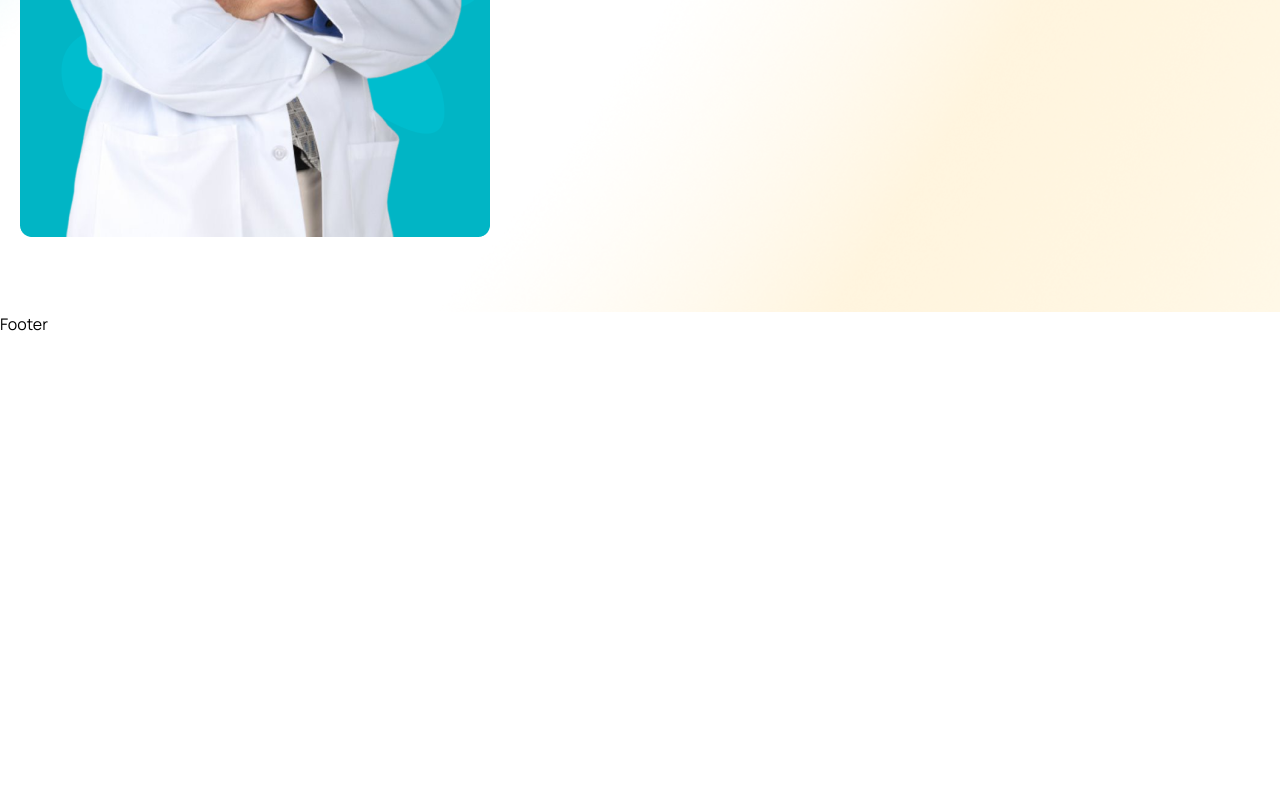
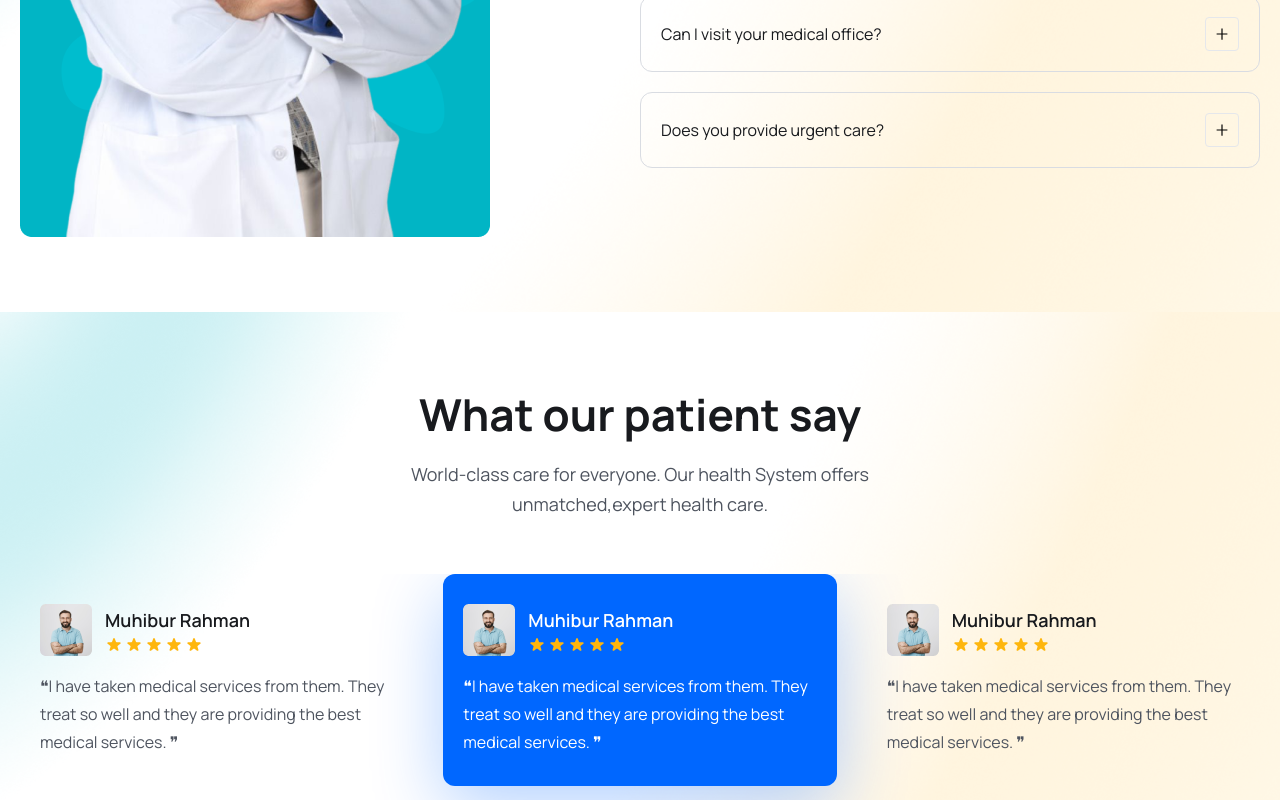
Before and after one commit to smartclin/Full-Stack-Medical-App, a React (Vite) app: page / in a window 1280 px wide. Shown: the part 5240-6040 px from the top of the page. Before the commit the page ends 5576 px from the top, so only its background shows below. Built offline with nearby package versions, Linux system fonts and the light colour scheme; a web font is replaced by a local one.

Commit message:
Update all files
Update all files

```diff
--- a/package.json
+++ b/package.json
@@ -14,7 +14,8 @@
     "react": "^18.2.0",
     "react-dom": "^18.2.0",
     "react-icons": "^4.11.0",
-    "react-router-dom": "^6.16.0"
+    "react-router-dom": "^6.16.0",
+    "swiper": "^10.3.1"
   },
   "devDependencies": {
     "@babel/core": "^7.23.2",
--- a/src/App.css
+++ b/src/App.css
@@ -8,6 +8,25 @@
 
 body {
   font-family: "Manrope", sans-serif;
+}
+
+.swiper {
+  padding-bottom: 70px !important;
+}
+
+.swiper-slide.swiper-slide-next {
+  background: #0067ff;
+  border-radius: 12px;
+  box-shadow: 0px 20px 70px rgba(0, 103, 255, 0.3) !important;
+}
+
+.swiper-slide.swiper-slide-next h4,
+.swiper-slide.swiper-slide-next p {
+  color: #fff;
+}
+
+.swiper-pagination {
+  top: 90% !important;
 }
 
 .sticky_header {
--- a/src/components/Faq/FaqItem.jsx
+++ b/src/components/Faq/FaqItem.jsx
@@ -1,9 +1,55 @@
-import { useState } from "react"
+import { useState } from "react";
+import PropTypes from "prop-types";
+import {AiOutlineMinus, AiOutlinePlus} from "react-icons/ai";
 
-const FaqItem = () => {
+
+const FaqItem = ({ item }) => {
+
+  const [isOpen, setIsOpen ] = useState(false);
+
+  const toggleAccordion = () => {
+    setIsOpen(!isOpen);
+  };
+
   return (
-    <div>FaqItem</div>
-  )
-}
+    <div className="p-3 lg:p-5 rounded-[12px]
+         border border-solid border-[#D9DCE2] mb-5
+         cursor-pointer">
 
-export default FaqItem
+      <div className="flex items-center
+         justify-between gap-5" onClick={toggleAccordion}>
+
+        <h4 className="text-[16px] leading-7
+          lg:text[22px] lg:leading-8 text-headingColor">
+          {item.question}
+        </h4>
+        <div className={`${
+          isOpen && "bg-primaryColor text-white border-none"
+        } p-2 lg:p-2
+        border border-solid border-[#141F21
+        rounded fles items-center justify-center `}>
+          {isOpen ? <AiOutlineMinus/> : <AiOutlinePlus/>}
+        </div>
+      </div>
+
+          {isOpen && (
+          <div className="mt-4">
+               <p className="text-[14px] leading-6
+               lg:text-[16px] lg:leading-7 font-[400]
+               text-textColor">
+                 {item.content}
+               </p>
+            </div>
+            )}
+    </div>
+  );
+};
+
+FaqItem.propTypes = {
+  item: PropTypes.shape({
+    question: PropTypes.string.isRequired,
+    content: PropTypes.string.isRequired,
+  }).isRequired,
+};
+
+export default FaqItem;
--- a/src/components/Footer/Footer.jsx
+++ b/src/components/Footer/Footer.jsx
@@ -1,8 +1,82 @@
+import { Link } from "react-router-dom";
+import Logo from "../../assets/images/logo.png";
+import { RiLinkedinFill } from "react-icons/ri";
+import {
+  AiFillYoutube,
+  AiFillGitHub,
+  AiOutlineInstagram,
+} from "react-icons/ai";
+
+const socialLinks = [
+  {
+    path: "https://www.youtube.com/watch?v=b3KeJ8DFjwQ",
+    icon: <AiFillYoutube className="group-hover:text-white w-4 h-5" />,
+  },
+  {
+    path: "https://www.youtube.com/watch?v=b3KeJ8DFjwQ",
+    icon: <AiFillYoutube className="group-hover:text-white w-4 h-5" />,
+  },
+  {
+    path: "https://www.youtube.com/watch?v=b3KeJ8DFjwQ",
+    icon: <AiFillYoutube className="group-hover:text-white w-4 h-5" />,
+  },
+  {
+    path: "https://www.youtube.com/watch?v=b3KeJ8DFjwQ",
+    icon: <AiFillYoutube className="group-hover:text-white w-4 h-5" />,
+  },
+];
+
+const quickLinks01 = [
+  {
+    path: "/home",
+    display: "Home",
+  },
+  {
+    path: "/",
+    display: "About Us",
+  },
+  {
+    path: "/services",
+    display: "Services",
+  },
+  {
+    path: "/",
+    display: "Blog",
+  },
+];
+
+const quickLinks02 = [
+  {
+    path: "/find-a-doctor",
+    display: "Find a Doctor",
+  },
+  {
+    path: "/",
+    display: "Request an Appointment",
+  },
+  {
+    path: "/",
+    display: "Find a Location",
+  },
+  {
+    path: "/",
+    display: "Get a Opinion",
+  },
+];
+
+const quickLinks03 = [
+  {
+    path: "/",
+    display: "Donate",
+  },
+  {
+    path: "/contact",
+    display: "Contact Us",
+  },
+];
 
 const Footer = () => {
-  return (
-    <div>Footer</div>
-  );
+  return <div>Footer</div>;
 };
 
 export default Footer;
--- /dev/null
+++ b/src/components/Testimonial/Testimonial.jsx
@@ -0,0 +1,146 @@
+import { Pagination } from "swiper/modules";
+import { Swiper, SwiperSlide } from "swiper/react";
+import "swiper/css";
+import "swiper/css/pagination";
+import patientAvatar from "../../assets/images/patient-avatar.png";
+import { HiStar } from "react-icons/hi";
+
+const Testimonial = () => {
+  return (
+  <div className='mt-[30px] lg:mt-[55px]'>
+    <Swiper modules={[Pagination]} spaceBetween={30} slidesPerView={1} pagination={{clickable:true}}
+    breakpoints={{
+      640: {
+        slidesPerView: 1,
+        spaceBetween: 0,
+      },
+      768: {
+        slidesPerView: 2,
+        spaceBetween: 20,
+      },
+      1024: {
+        slidesPerView: 3,
+        spaceBetween: 30,
+      },
+    }}>
+      <SwiperSlide>
+        <div className="py-[30px] px-5 rounded-[13px]">
+          <div className="flex items-center gap-[13px]">
+            <img src={patientAvatar} alt="" />
+            <div>
+              <h4 className="text-[18px] leading-[30px]
+              font-semibold text-headingColor">Muhibur Rahman</h4>
+              <div className="flex items-center gap-[2px]">
+                <HiStar className="text-yellowColor w-[18px] h-5" />
+                <HiStar className="text-yellowColor w-[18px] h-5" />
+                <HiStar className="text-yellowColor w-[18px] h-5" />
+                <HiStar className="text-yellowColor w-[18px] h-5" />
+                <HiStar className="text-yellowColor w-[18px] h-5" />
+              </div>
+            </div>
+          </div>
+
+          <p className="text-[16px] leading-7 mt-4
+           text-textColor font-[400]">❝I have taken medical services from them. They treat so well and
+            they are providing the best medical services. ❞</p>
+        </div>
+      </SwiperSlide>
+
+      <SwiperSlide>
+        <div className="py-[30px] px-5 rounded-[13px]">
+          <div className="flex items-center gap-[13px]">
+            <img src={patientAvatar} alt="" />
+            <div>
+              <h4 className="text-[18px] leading-[30px]
+              font-semibold text-headingColor">Muhibur Rahman</h4>
+              <div className="flex items-center gap-[2px]">
+                <HiStar className="text-yellowColor w-[18px] h-5" />
+                <HiStar className="text-yellowColor w-[18px] h-5" />
+                <HiStar className="text-yellowColor w-[18px] h-5" />
+                <HiStar className="text-yellowColor w-[18px] h-5" />
+                <HiStar className="text-yellowColor w-[18px] h-5" />
+              </div>
+            </div>
+          </div>
+
+          <p className="text-[16px] leading-7 mt-4
+           text-textColor font-[400]">❝I have taken medical services from them. They treat so well and
+            they are providing the best medical services. ❞</p>
+        </div>
+      </SwiperSlide>
+
+      <SwiperSlide>
+        <div className="py-[30px] px-5 rounded-[13px]">
+          <div className="flex items-center gap-[13px]">
+            <img src={patientAvatar} alt="" />
+            <div>
+              <h4 className="text-[18px] leading-[30px]
+              font-semibold text-headingColor">Muhibur Rahman</h4>
+              <div className="flex items-center gap-[2px]">
+                <HiStar className="text-yellowColor w-[18px] h-5" />
+                <HiStar className="text-yellowColor w-[18px] h-5" />
+                <HiStar className="text-yellowColor w-[18px] h-5" />
+                <HiStar className="text-yellowColor w-[18px] h-5" />
+                <HiStar className="text-yellowColor w-[18px] h-5" />
+              </div>
+            </div>
+          </div>
+
+          <p className="text-[16px] leading-7 mt-4
+           text-textColor font-[400]">❝I have taken medical services from them. They treat so well and
+            they are providing the best medical services. ❞</p>
+        </div>
+      </SwiperSlide>
+
+      <SwiperSlide>
+        <div className="py-[30px] px-5 rounded-[13px]">
+          <div className="flex items-center gap-[13px]">
+            <img src={patientAvatar} alt="" />
+            <div>
+              <h4 className="text-[18px] leading-[30px]
+              font-semibold text-headingColor">Muhibur Rahman</h4>
+              <div className="flex items-center gap-[2px]">
+                <HiStar className="text-yellowColor w-[18px] h-5" />
+                <HiStar className="text-yellowColor w-[18px] h-5" />
+                <HiStar className="text-yellowColor w-[18px] h-5" />
+                <HiStar className="text-yellowColor w-[18px] h-5" />
+                <HiStar className="text-yellowColor w-[18px] h-5" />
+              </div>
+            </div>
+          </div>
+
+          <p className="text-[16px] leading-7 mt-4
+           text-textColor font-[400]">❝I have taken medical services from them. They treat so well and
+            they are providing the best medical services. ❞</p>
+        </div>
+      </SwiperSlide>
+
+      <SwiperSlide>
+        <div className="py-[30px] px-5 rounded-[13px]">
+          <div className="flex items-center gap-[13px]">
+            <img src={patientAvatar} alt="" />
+            <div>
+              <h4 className="text-[18px] leading-[30px]
+              font-semibold text-headingColor">Muhibur Rahman</h4>
+              <div className="flex items-center gap-[2px]">
+                <HiStar className="text-yellowColor w-[18px] h-5" />
+                <HiStar className="text-yellowColor w-[18px] h-5" />
+                <HiStar className="text-yellowColor w-[18px] h-5" />
+                <HiStar className="text-yellowColor w-[18px] h-5" />
+                <HiStar className="text-yellowColor w-[18px] h-5" />
+              </div>
+            </div>
+          </div>
+
+          <p className="text-[16px] leading-7 mt-4
+           text-textColor font-[400]">❝I have taken medical services from them. They treat so well and
+            they are providing the best medical services. ❞</p>
+        </div>
+      </SwiperSlide>
+
+    </Swiper>
+  </div>
+   )
+};
+
+export default Testimonial;
--- a/src/pages/Home.jsx
+++ b/src/pages/Home.jsx
@@ -14,6 +14,7 @@ import ServiceList from "../components/Services/ServiceList";
 import DoctorList from "../components/Doctors/DoctorList";
 import faqImg from "../assets/images/faq-img.png" ;
 import FaqList from "../components/Faq/FaqList";
+import Testimonial from "../components/Testimonial/Testimonial";
 
 const Home = () => {
   return (
@@ -114,7 +115,7 @@ const Home = () => {
 
         </div>
       </section>
-      {/*=== Hero Section end ===*/}
+      {/*=== Hero Section End ===*/}
 
       <section>
         <div className="container">
@@ -214,6 +215,7 @@ const Home = () => {
 
       {/*=== About Section start ===*/}
       <About />
+      {/*=== About Section End ===*/}
 
       {/*=== Services Section ===*/}
       <section>
@@ -341,6 +343,23 @@ const Home = () => {
           </div>
         </div>
       </section>
+       {/*=== faq section End ===*/}
+
+       {/*=== Testimonial ===*/}
+       <section>
+           <div className="container">
+               <div className="xl:w-[470px] mx-auto">
+                 <h2 className="heading text-center">What our patient say</h2>
+                 <p className="text_para text-center">
+                   World-class care for everyone. Our health System offers
+                   unmatched,expert health care.
+                 </p>
+               </div>
+
+            <Testimonial />
+           </div>
+       </section>
+
     </>
   );
 };
```
Also changed, not shown: 1 other file (tests, documents, lock files or other folders).
